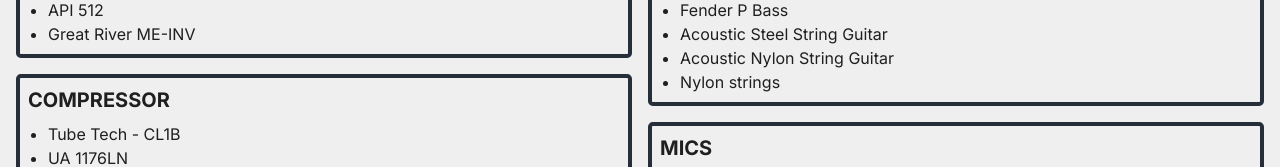
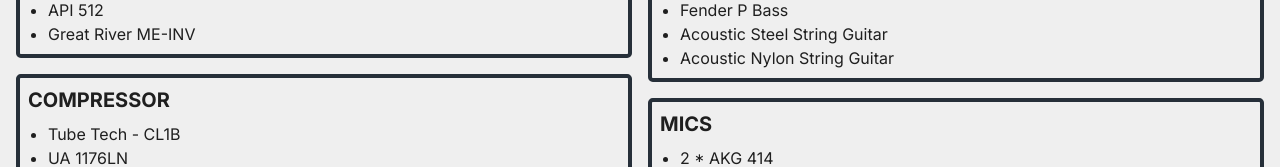
Before and after one commit to 412studios/412studios, a Next.js app: page /pricing in a window 1280 px wide. Shown: the part 366-533 px from the top of the page. Built offline with nearby package versions, Linux system fonts and the light colour scheme; no server answers; the database is empty; a web font is replaced by a local one.

Commit message:
equipment list

```diff
--- a/app/admin/bookings/create/components/equipmentList.tsx
+++ b/app/admin/bookings/create/components/equipmentList.tsx
@@ -54,7 +54,6 @@
               <li>Fender P Bass</li>
               <li>Acoustic Steel String Guitar</li>
               <li>Acoustic Nylon String Guitar</li>
-              <li>Nylon strings</li>
             </ul>
           </div>
           <div className="mb-4 rounded-lg border-4 p-2">
--- a/app/booking/[room]/components/equipmentList.tsx
+++ b/app/booking/[room]/components/equipmentList.tsx
@@ -54,7 +54,6 @@
               <li>Fender P Bass</li>
               <li>Acoustic Steel String Guitar</li>
               <li>Acoustic Nylon String Guitar</li>
-              <li>Nylon strings</li>
             </ul>
           </div>
           <div className="mb-4 rounded-lg border-4 p-2">
--- a/app/booking/components/equipmentList.tsx
+++ b/app/booking/components/equipmentList.tsx
@@ -54,7 +54,6 @@
               <li>Fender P Bass</li>
               <li>Acoustic Steel String Guitar</li>
               <li>Acoustic Nylon String Guitar</li>
-              <li>Nylon strings</li>
             </ul>
           </div>
           <div className="mb-4 rounded-lg border-4 p-2">
```
